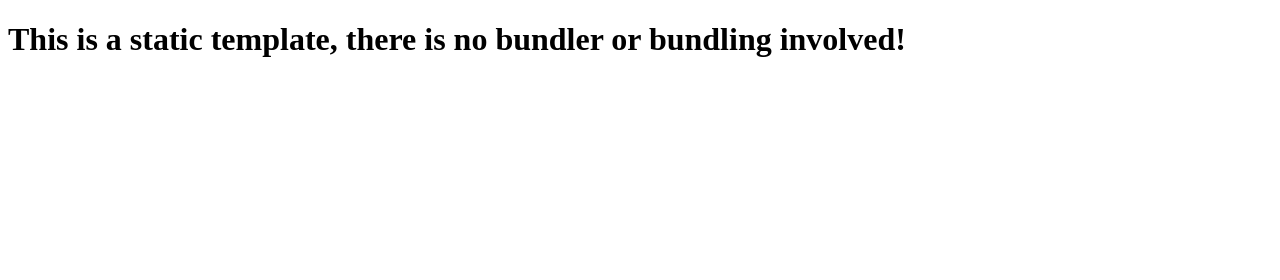
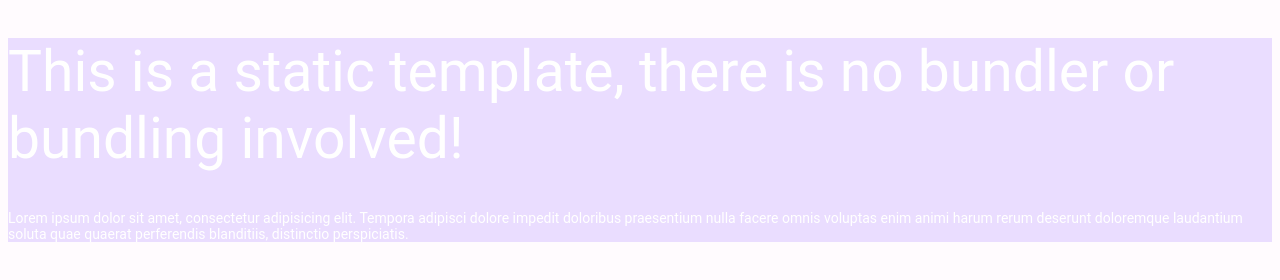
Before and after one commit to MuhammadAbdurRohman1/Codesandbox, a website: page index.html in a window 1280 px wide. Drawn offline with Linux system fonts and the light colour scheme.

Commit message:
trying google m3 color scheme

```diff
--- a/index.html
+++ b/index.html
@@ -1,12 +1,18 @@
 <!DOCTYPE html>
 <html lang="en">
   <head>
-    <meta charset="UTF-8">
-    <meta name="viewport" content="width=device-width, initial-scale=1.0">
-    <meta http-equiv="X-UA-Compatible" content="ie=edge">
+    <meta charset="UTF-8" />
+    <meta name="viewport" content="width=device-width, initial-scale=1.0" />
+    <meta http-equiv="X-UA-Compatible" content="ie=edge" />
     <title>Static Template</title>
+    <link rel="stylesheet" href="theme.css" />
   </head>
-  <body>
-    <h1>This is a static template, there is no bundler or bundling involved!</h1>
+  <body class="background">
+    <div class="primary-container">
+      <h1 class="display-large">
+        This is a static template, there is no bundler or bundling involved!
+      </h1>
+      <p class="body-medium">Lorem ipsum dolor sit amet, consectetur adipisicing elit. Tempora adipisci dolore impedit doloribus praesentium nulla facere omnis voluptas enim animi harum rerum deserunt doloremque laudantium soluta quae quaerat perferendis blanditiis, distinctio perspiciatis.</p>
+    </div>
   </body>
 </html>
--- a/theme.css
+++ b/theme.css
@@ -3,3 +3,7 @@
 @import url(typography.module.css);
 @import url(theme.light.css) (prefers-color-scheme: light);
 @import url(theme.dark.css) (prefers-color-scheme: dark);
+
+html{
+    color-scheme: dark;
+}
```
